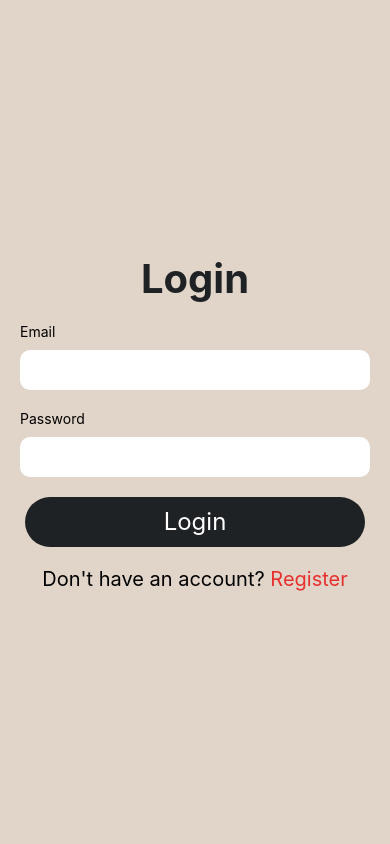
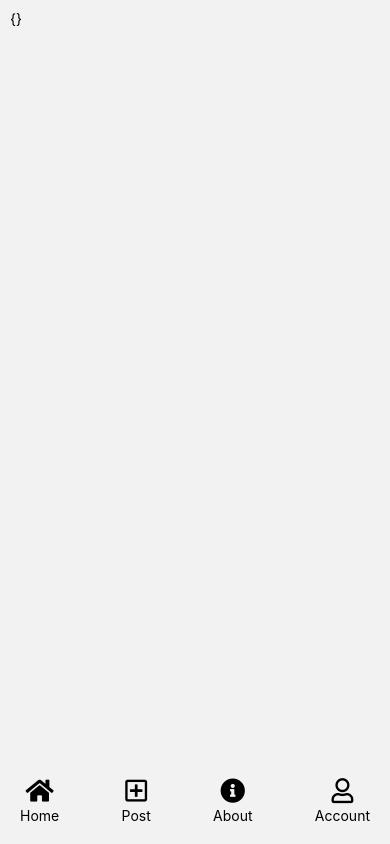
Before and after one commit to shaikat17/simple_react_native_app_with_backend, a React Native app in the folder client/: screen /Home in a window 390 px wide. Built offline with nearby package versions, Linux system fonts and the light colour scheme.

Commit message:
Design done for footer menu.

```diff
--- a/client/App.js
+++ b/client/App.js
@@ -3,16 +3,21 @@ import { createNativeStackNavigator } from '@react-navigation/native-stack';
 
 import Login from './screens/auth/Login';
 import Register from './screens/auth/Register';
+import AuthProvider from './context/authContext';
+import Home from './screens/Home';
 
 
 export default function App() {
   const Stack = createNativeStackNavigator()
   return (
     <NavigationContainer>
-      <Stack.Navigator initialRouteName="Login">
+      <AuthProvider>
+        <Stack.Navigator initialRouteName="Login">
+        <Stack.Screen name="Home" component={Home} options={{headerShown: false}} />
         <Stack.Screen name="Register" component={Register} options={{headerShown: false}} />
         <Stack.Screen name="Login" component={Login} options={{headerShown: false}} />
       </Stack.Navigator>
+      </AuthProvider>
     </NavigationContainer>
   );
 }
--- /dev/null
+++ b/client/components/menus/FooterMenu.js
@@ -0,0 +1,40 @@
+import { View, Text, TouchableOpacity, StyleSheet } from 'react-native'
+import FontAwesome5 from 'react-native-vector-icons/FontAwesome5'
+
+
+const FooterMenu = () => {
+  return (
+      <View style={styles.container}>
+          <TouchableOpacity>
+              <FontAwesome5 name='home' style={styles.iconStyle} />
+      <Text>Home</Text>
+          </TouchableOpacity>
+          <TouchableOpacity>
+          <FontAwesome5 name='plus-square' style={styles.iconStyle} />
+      <Text>Post</Text>
+          </TouchableOpacity>
+          <TouchableOpacity>
+          <FontAwesome5 name='info-circle' style={styles.iconStyle} />
+      <Text>About</Text>
+          </TouchableOpacity>
+          <TouchableOpacity>
+          <FontAwesome5 name='user' style={styles.iconStyle} />
+      <Text>Account</Text>
+    </TouchableOpacity>
+    </View>
+  )
+}
+export default FooterMenu
+
+const styles = StyleSheet.create({
+    container: {
+        flexDirection: 'row',
+        margin: 10,
+justifyContent: 'space-between'
+    },
+    iconStyle: {
+        marginBottom: 3,
+        alignSelf: 'center',
+        fontSize: 25
+    }
+})
--- /dev/null
+++ b/client/context/authContext.js
@@ -0,0 +1,39 @@
+import { createContext, useState, useContext, useEffect } from 'react'
+import AsyncStorage from "@react-native-async-storage/async-storage";
+import axios from "axios";
+
+
+// context
+const AuthContext = createContext()
+
+
+// context provider
+const AuthProvider = ({ children }) => {
+    const [state, setState] = useState({
+        user: null,
+        token: ''
+    })
+
+    // default axios
+    axios.defaults.baseURL = 'http://192.168.1.10:5000/api/v1'
+    // initial local storage data
+  useEffect(() => {
+    const loadLoaclStorageData = async () => {
+      let data = await AsyncStorage.getItem("@auth");
+      let loginData = JSON.parse(data);
+
+      setState({ ...state, user: loginData?.user, token: loginData?.token });
+    };
+    loadLoaclStorageData();
+  }, []);
+
+    return <AuthContext.Provider value={[state, setState]}>
+        {children}
+    </AuthContext.Provider>
+}
+
+export default AuthProvider
+
+export const useAuthContext = () => {
+    return useContext(AuthContext)
+}
--- a/client/package.json
+++ b/client/package.json
@@ -16,7 +16,8 @@
     "expo": "~51.0.28",
     "expo-status-bar": "~1.12.1",
     "react": "18.2.0",
-    "react-native": "0.74.5"
+    "react-native": "0.74.5",
+    "react-native-vector-icons": "^10.2.0"
   },
   "devDependencies": {
     "@babel/core": "^7.20.0"
--- /dev/null
+++ b/client/screens/Home.js
@@ -0,0 +1,22 @@
+import { View, Text, StyleSheet } from 'react-native'
+import { useAuthContext } from '../context/authContext'
+import FooterMenu from '../components/menus/FooterMenu'
+const Home = () => {
+    // global state
+    const [state] = useAuthContext()
+  return (
+    <View style={styles.container}>
+          <Text>{JSON.stringify(state, null, 4)}</Text>
+          <FooterMenu />
+    </View>
+  )
+}
+export default Home
+
+const styles = StyleSheet.create({
+    container: {
+        flex: 1,
+        justifyContent: 'space-between',
+        margin: 10,
+    }
+})
--- a/client/screens/auth/Login.js
+++ b/client/screens/auth/Login.js
@@ -4,7 +4,10 @@ import axios from 'axios';
 import AsyncStorage from '@react-native-async-storage/async-storage';
 import InputField from '../../components/forms/InputField';
 import SubmitButton from '../../components/forms/SubmitButton';
+import { useAuthContext } from '../../context/authContext';
 const Login = ({ navigation }) => {
+  // global state
+  const [state, setState] = useAuthContext()
     // states
   const [userInformation, setUserInformation] = useState({
     email: "",
@@ -27,12 +30,14 @@ const Login = ({ navigation }) => {
       }
       setLoading(false);
       const { data } = await axios.post(
-        "http://192.168.1.10:5000/api/v1/auth/login",
+        "/auth/login",
         { ...userInformation }
       );
+      setState(data)
       // store on local storage
       await AsyncStorage.setItem('@auth', JSON.stringify(data))
       alert(data && data.message);
+      navigation.navigate('Home')
     } catch (error) {
       alert(error.response.data.message);
       setLoading(false);
--- a/client/screens/auth/Register.js
+++ b/client/screens/auth/Register.js
@@ -30,7 +30,7 @@ const Register = ({ navigation }) => {
       }
       setLoading(false);
       const { data } = await axios.post(
-        "http://192.168.1.10:5000/api/v1/auth/register",
+        "/auth/register",
         { ...userInformation }
       );
       console.log(data)
```
Also changed, not shown: 1 other file (tests, documents, lock files or other folders).
